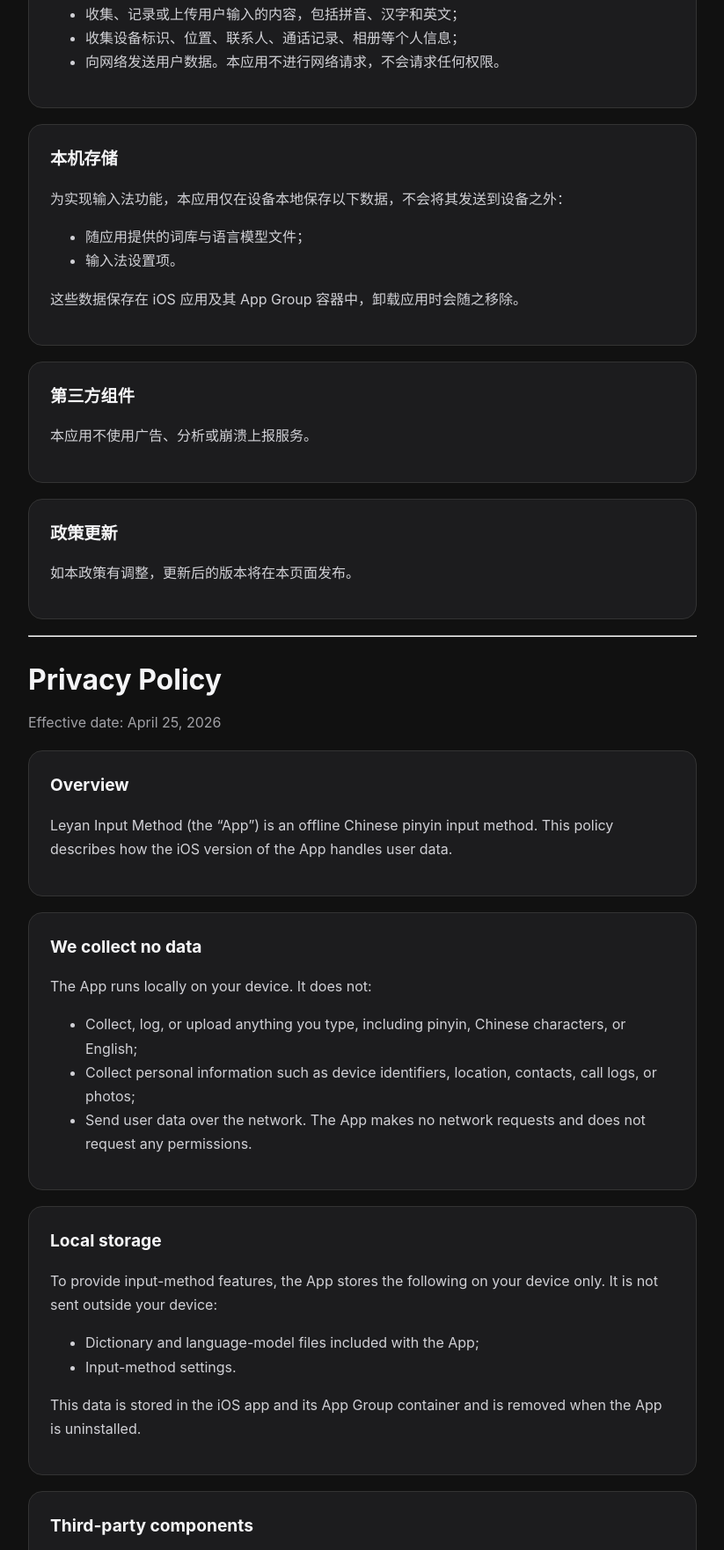
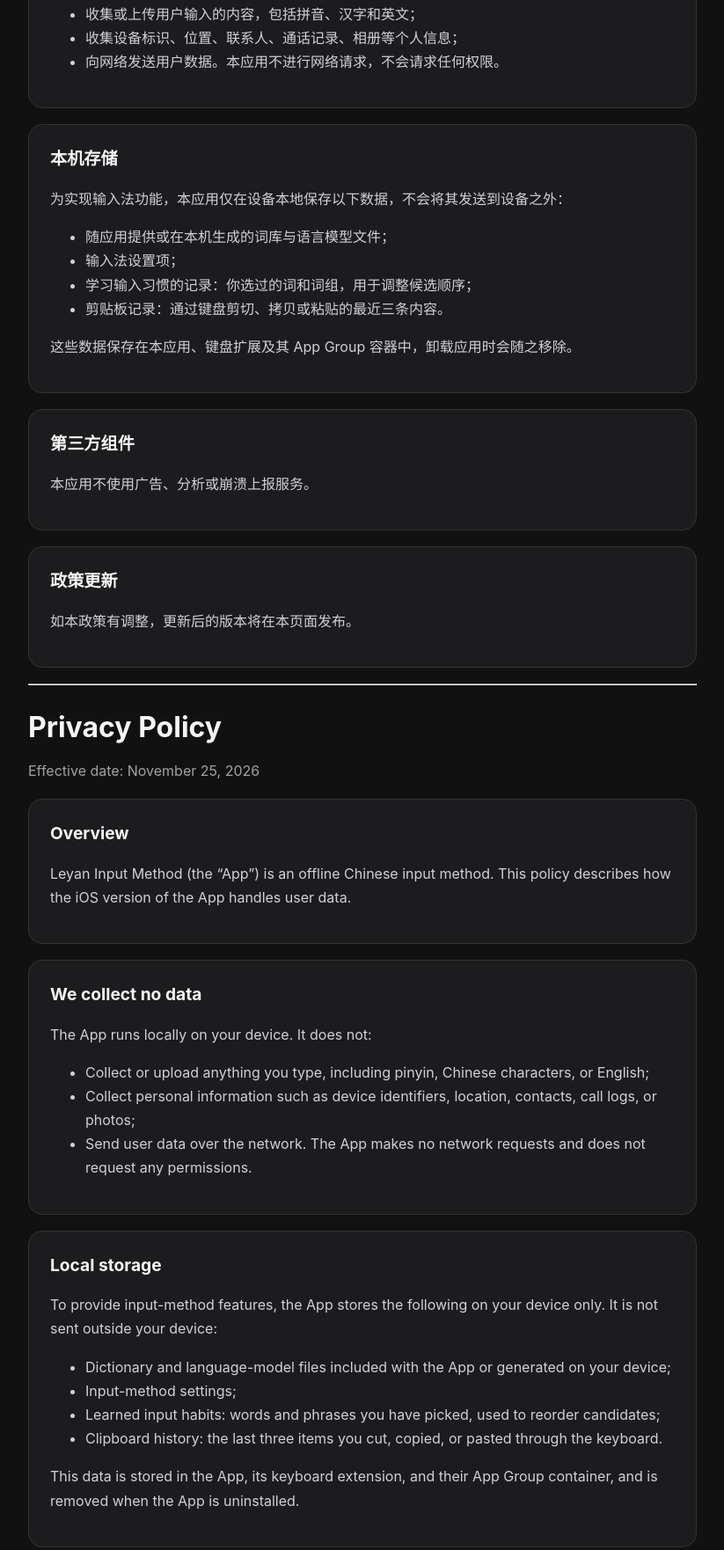
Before and after one commit to wang1ang/blackcam-support, a plain HTML site: page leyan-privacy.html in a window 1280 px wide. Shown: the part 464-2226 px from the top of the page at 88% size, without its empty margins (228-1051 px from the left). Drawn offline with Linux system fonts and the light colour scheme.

Commit message:
Leyan: update local storage and support content

```diff
--- a/leyan-privacy.html
+++ b/leyan-privacy.html
@@ -35,18 +35,18 @@
 <body>
   <main>
     <h1>乐言输入法隐私政策</h1>
-    <p class="subtitle">生效日期：2026 年 4 月 25 日</p>
+    <p class="subtitle">生效日期：2026 年 11 月 25 日</p>
 
     <section>
       <h2>概述</h2>
-      <p>乐言输入法（以下简称“本应用”）是一款离线运行的中文拼音输入法。本政策说明 iOS 版本应用如何处理用户数据。</p>
+      <p>乐言输入法（以下简称“本应用”）是一款离线运行的中文输入法。本政策说明 iOS 版本应用如何处理用户数据。</p>
     </section>
 
     <section>
       <h2>我们不收集任何数据</h2>
       <p>本应用在用户设备本地运行，不会：</p>
       <ul>
-        <li>收集、记录或上传用户输入的内容，包括拼音、汉字和英文；</li>
+        <li>收集或上传用户输入的内容，包括拼音、汉字和英文；</li>
         <li>收集设备标识、位置、联系人、通话记录、相册等个人信息；</li>
         <li>向网络发送用户数据。本应用不进行网络请求，不会请求任何权限。</li>
       </ul>
@@ -56,10 +56,12 @@
       <h2>本机存储</h2>
       <p>为实现输入法功能，本应用仅在设备本地保存以下数据，不会将其发送到设备之外：</p>
       <ul>
-        <li>随应用提供的词库与语言模型文件；</li>
-        <li>输入法设置项。</li>
+        <li>随应用提供或在本机生成的词库与语言模型文件；</li>
+        <li>输入法设置项；</li>
+        <li>学习输入习惯的记录：你选过的词和词组，用于调整候选顺序；</li>
+        <li>剪贴板记录：通过键盘剪切、拷贝或粘贴的最近三条内容。</li>
       </ul>
-      <p>这些数据保存在 iOS 应用及其 App Group 容器中，卸载应用时会随之移除。</p>
+      <p>这些数据保存在本应用、键盘扩展及其 App Group 容器中，卸载应用时会随之移除。</p>
     </section>
 
     <section>
@@ -75,18 +77,18 @@
     <hr>
 
     <h1>Privacy Policy</h1>
-    <p class="subtitle">Effective date: April 25, 2026</p>
+    <p class="subtitle">Effective date: November 25, 2026</p>
 
     <section>
       <h2>Overview</h2>
-      <p>Leyan Input Method (the “App”) is an offline Chinese pinyin input method. This policy describes how the iOS version of the App handles user data.</p>
+      <p>Leyan Input Method (the “App”) is an offline Chinese input method. This policy describes how the iOS version of the App handles user data.</p>
     </section>
 
     <section>
       <h2>We collect no data</h2>
       <p>The App runs locally on your device. It does not:</p>
       <ul>
-        <li>Collect, log, or upload anything you type, including pinyin, Chinese characters, or English;</li>
+        <li>Collect or upload anything you type, including pinyin, Chinese characters, or English;</li>
         <li>Collect personal information such as device identifiers, location, contacts, call logs, or photos;</li>
         <li>Send user data over the network. The App makes no network requests and does not request any permissions.</li>
       </ul>
@@ -96,10 +98,12 @@
       <h2>Local storage</h2>
       <p>To provide input-method features, the App stores the following on your device only. It is not sent outside your device:</p>
       <ul>
-        <li>Dictionary and language-model files included with the App;</li>
-        <li>Input-method settings.</li>
+        <li>Dictionary and language-model files included with the App or generated on your device;</li>
+        <li>Input-method settings;</li>
+        <li>Learned input habits: words and phrases you have picked, used to reorder candidates;</li>
+        <li>Clipboard history: the last three items you cut, copied, or pasted through the keyboard.</li>
       </ul>
-      <p>This data is stored in the iOS app and its App Group container and is removed when the App is uninstalled.</p>
+      <p>This data is stored in the App, its keyboard extension, and their App Group container, and is removed when the App is uninstalled.</p>
     </section>
 
     <section>
```
Also changed, not shown: leyan-support.html (+19 -4 lines).
